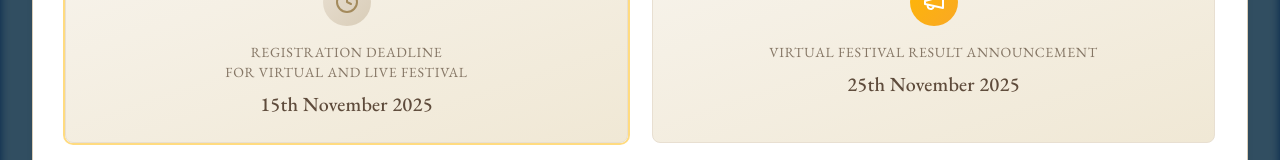
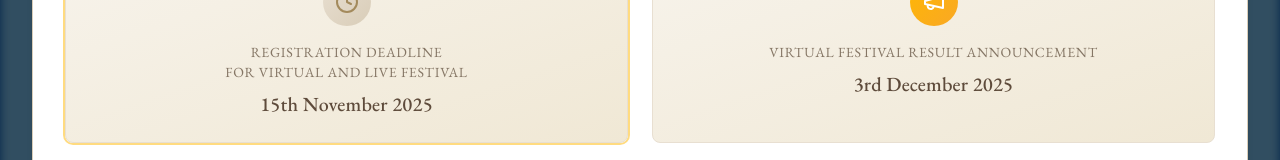
Before and after one commit to greekrode/sivpc, a React (Vite) app: page /events in a window 1280 px wide. Shown: the part 530-690 px from the top of the page. Built offline with nearby package versions, Linux system fonts and the light colour scheme.

Commit message:
Update result announcement date

```diff
--- a/src/components/EventCard.tsx
+++ b/src/components/EventCard.tsx
@@ -163,7 +163,7 @@ const EventCard = ({
                 Virtual Festival Result Announcement
               </p>
               <p className="text-[#5e4b3b] text-xl font-medium">
-                25th November 2025
+                3rd December 2025
               </p>
             </motion.div>
           </div>
```
